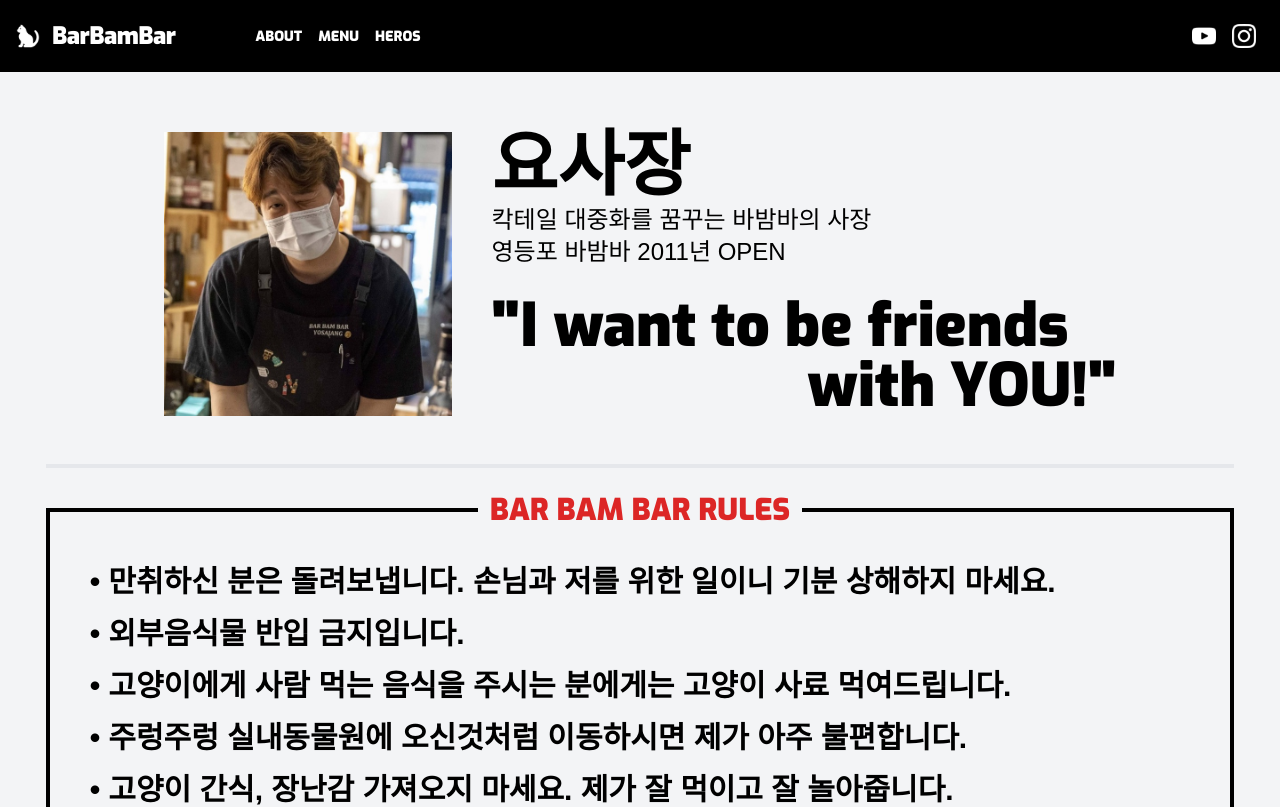
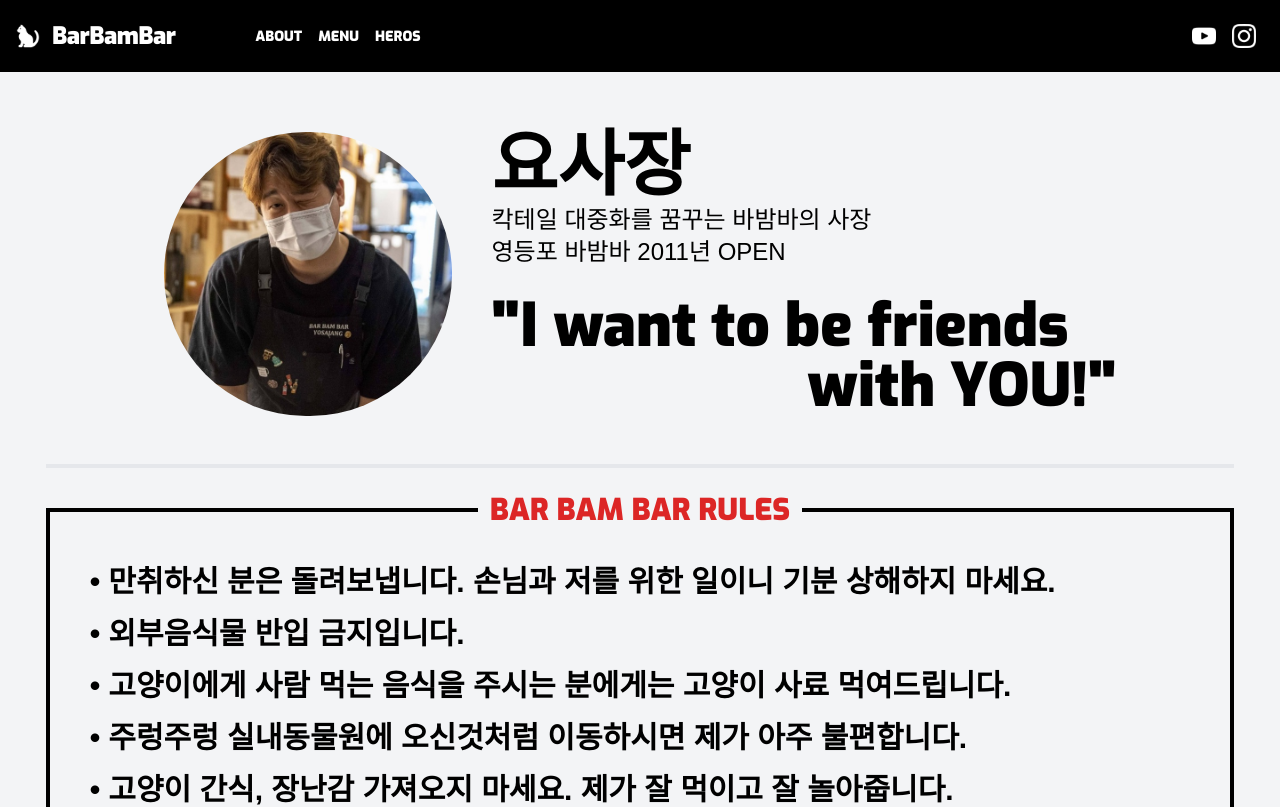
Before and after one commit to rlatmfrl24/barbambar, a Next.js app: page /about in a window 1280 px wide. Shown: the top 807 px of the page. Built offline with nearby package versions, Linux system fonts and the light colour scheme; a web font is replaced by a local one.

Commit message:
사진 Round 적용

```diff
--- a/pages/about.tsx
+++ b/pages/about.tsx
@@ -13,8 +13,9 @@
       </Head>
       <div className="flex flex-col text-center lg:m-10 m-4 ">
         <div className="flex flex-auto justify-center p-5">
-          <div className="relative lg:w-72 md:w-52 sm:w-44 w-32">
+          <div className="relative lg:w-72 md:w-52 sm:w-44 w-32 ">
             <Image
+              className="rounded-full"
               src="/img/yosi_wink.jpg"
               alt="yosi_heroine"
               layout="fill"
```
